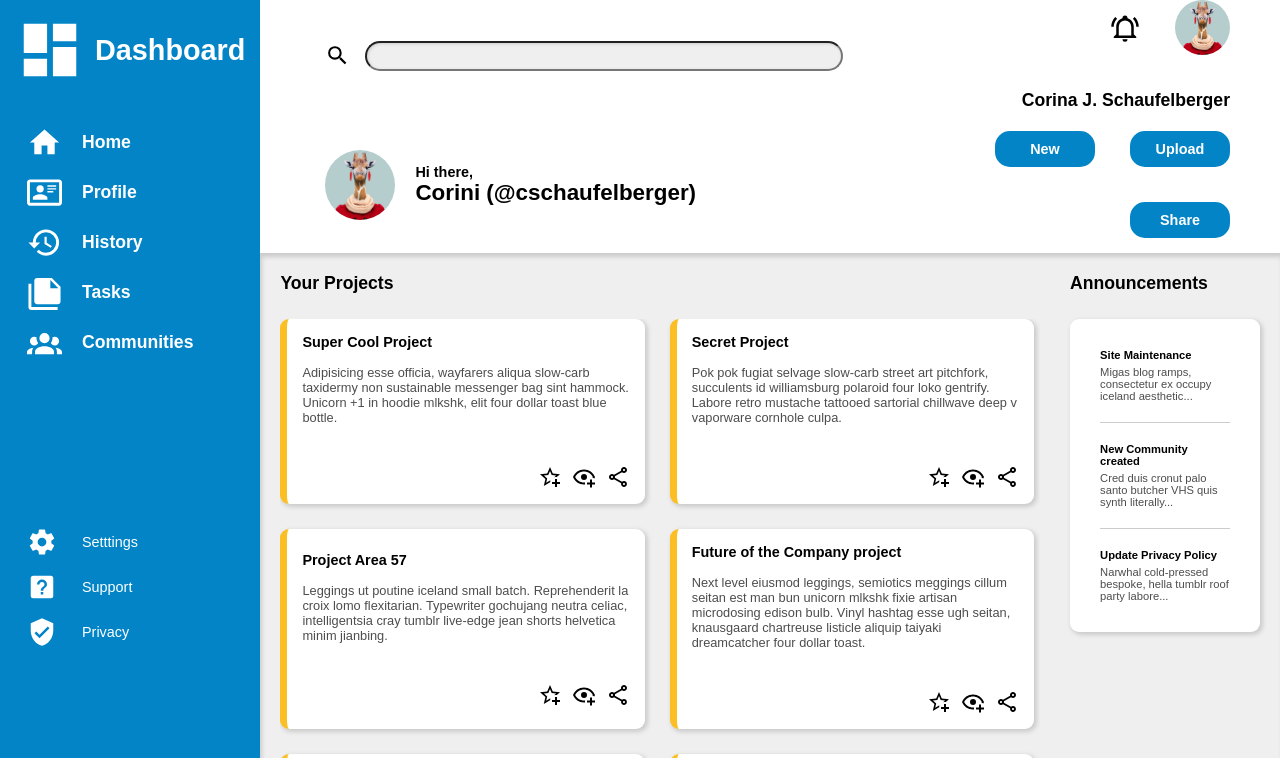
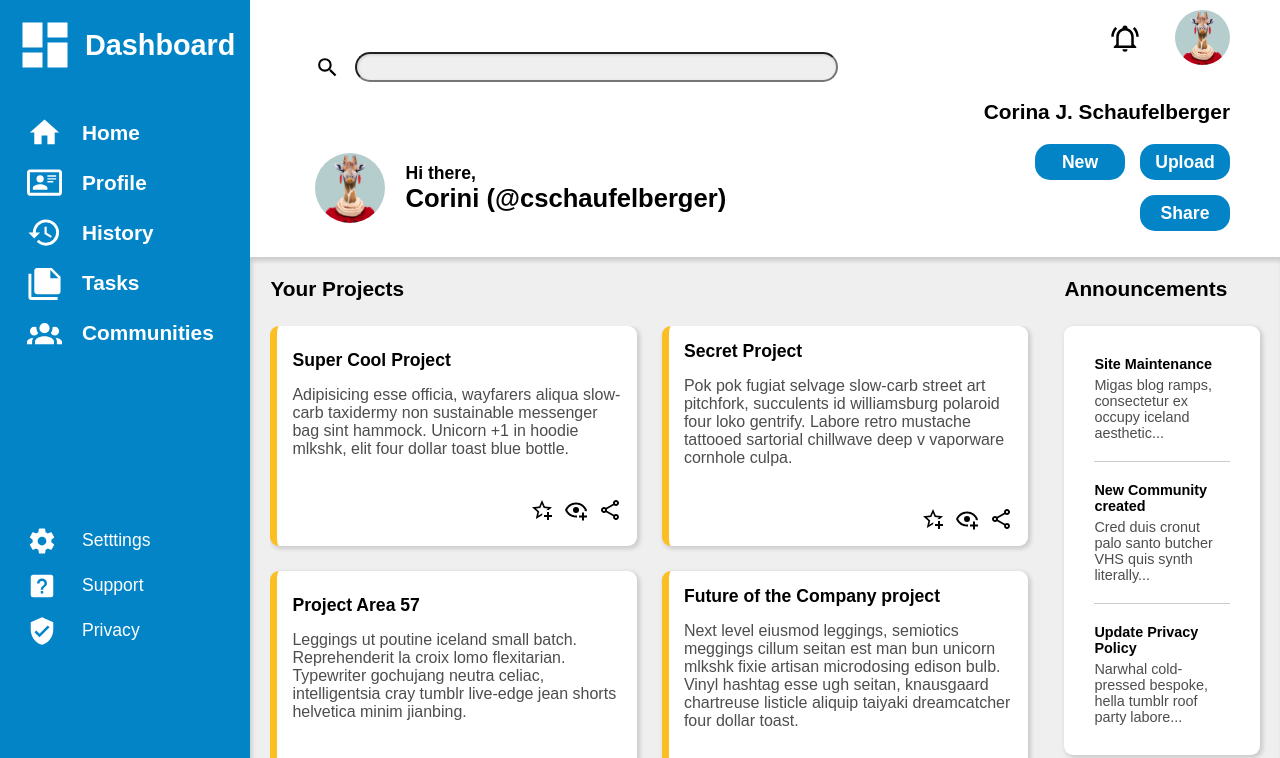
Before and after one commit to pieroguerrero/admin-dashboard, a plain HTML site: page index.html in a window 1280 px wide. Shown: the top 758 px of the page. Drawn offline with Linux system fonts and the light colour scheme.

Commit message:
adjustments 3

```diff
--- a/style.css
+++ b/style.css
@@ -68,7 +68,7 @@ body, html {
 }
 
 .logo img {
-    width: 70px;
+    width: 60px;
     /* padding: 0;
     margin: 0; */
 }
@@ -80,7 +80,7 @@ body, html {
 
 .sidebar .main-menu {
     list-style: none;
-    font-size: 1.1rem;
+    font-size: 1.3rem;
     font-weight: bold;
     margin-left: 12px;
 
@@ -105,7 +105,7 @@ body, html {
 .sidebar .sec-menu {
     list-style: none;
 
-    font-size: 0.9rem;
+    font-size: 1.1rem;
     /* font-weight: bold; */
     margin-left: 12px;
 
@@ -163,7 +163,7 @@ body, html {
     -webkit-appearance: none;
     appearance: none;
 
-    font-size: 0.8rem;
+    font-size: 1rem;
     padding-left: 5px;
 
     box-shadow: inset 1px 1px 3px #ccc;
@@ -210,7 +210,7 @@ body, html {
     text-decoration: none;
     color: black;
     font-weight: bold;
-    font-size: 1.1rem;
+    font-size: 1.3rem;
 }
 
 .header .acc-greeting {
@@ -227,13 +227,13 @@ body, html {
 
 .acc-greeting .greeting {
 
-    font-size: 0.9rem;
+    font-size: 1.1rem;
     font-weight: bold;
 
 }
 
 .acc-greeting .username {
-    font-size: 1.4rem;
+    font-size: 1.6rem;
     font-weight: bold;
 }
 
@@ -253,14 +253,14 @@ body, html {
     justify-content: flex-end;
 
     flex-wrap: wrap;
-    gap: 35px;
+    gap: 15px;
 }
 
 .action-buttons>button {
 
     cursor: pointer;
     font-family: inherit;
-    font-size: 0.9rem;
+    font-size: 1.1rem;
     font-weight: bold;
     border-width: 0;
 
@@ -269,7 +269,7 @@ body, html {
 
     border-radius: 15px;
 
-    width: 100px;
+    width: 90px;
     height: 36px;
     padding: 5px;
 
@@ -307,7 +307,7 @@ body, html {
 }
 
 .projects>p {
-    font-size: 1.1rem;
+    font-size: 1.3rem;
     font-weight: bold;
 }
 
@@ -361,13 +361,13 @@ body, html {
 }
 
 .project .text .title {
-    font-size: 0.9rem;
+    font-size: 1.1rem;
     font-weight: bold;
     margin-bottom: 15px;
 }
 
 .project .text .description {
-    font-size: 0.8rem;
+    font-size: 1rem;
     color: var(--card-fore-color);
 }
 
@@ -380,7 +380,7 @@ body, html {
 }
 
 .announcements>p {
-    font-size: 1.1rem;
+    font-size: 1.3rem;
     font-weight: bold;
 }
 
@@ -403,7 +403,7 @@ body, html {
     flex-direction: column;
     gap: 5px;
 
-    font-size: 0.7rem;
+    font-size: 0.9rem;
 }
 
 .announcement .title {
@@ -434,7 +434,7 @@ body, html {
 }
 
 .trending>p {
-    font-size: 1.1rem;
+    font-size: 1.3rem;
     font-weight: bold;
 }
 
@@ -468,7 +468,7 @@ body, html {
     display: flex;
     flex-direction: column;
     gap: 5px;
-    font-size: 0.7rem;
+    font-size: 0.9rem;
 
 }
 
```
